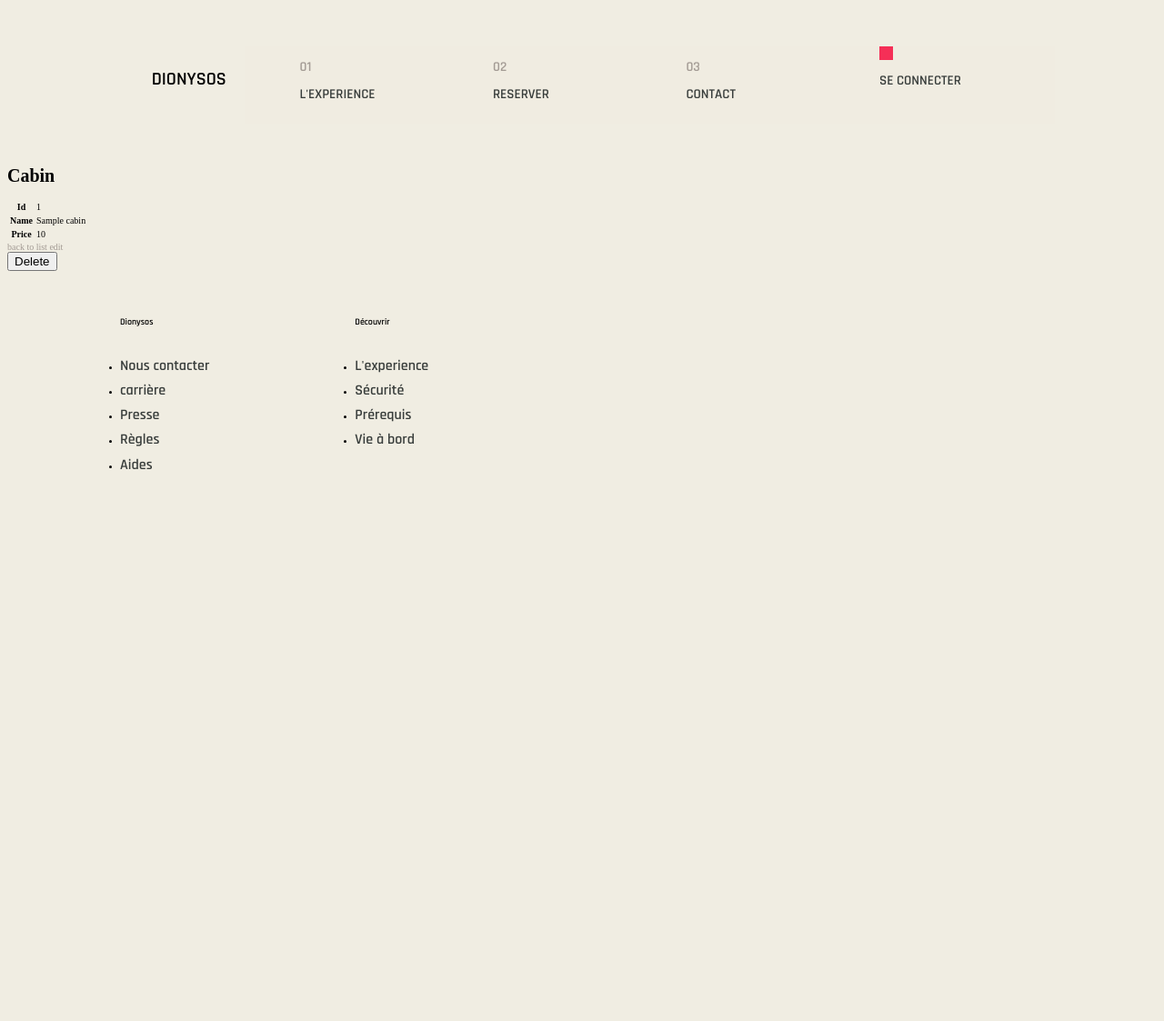
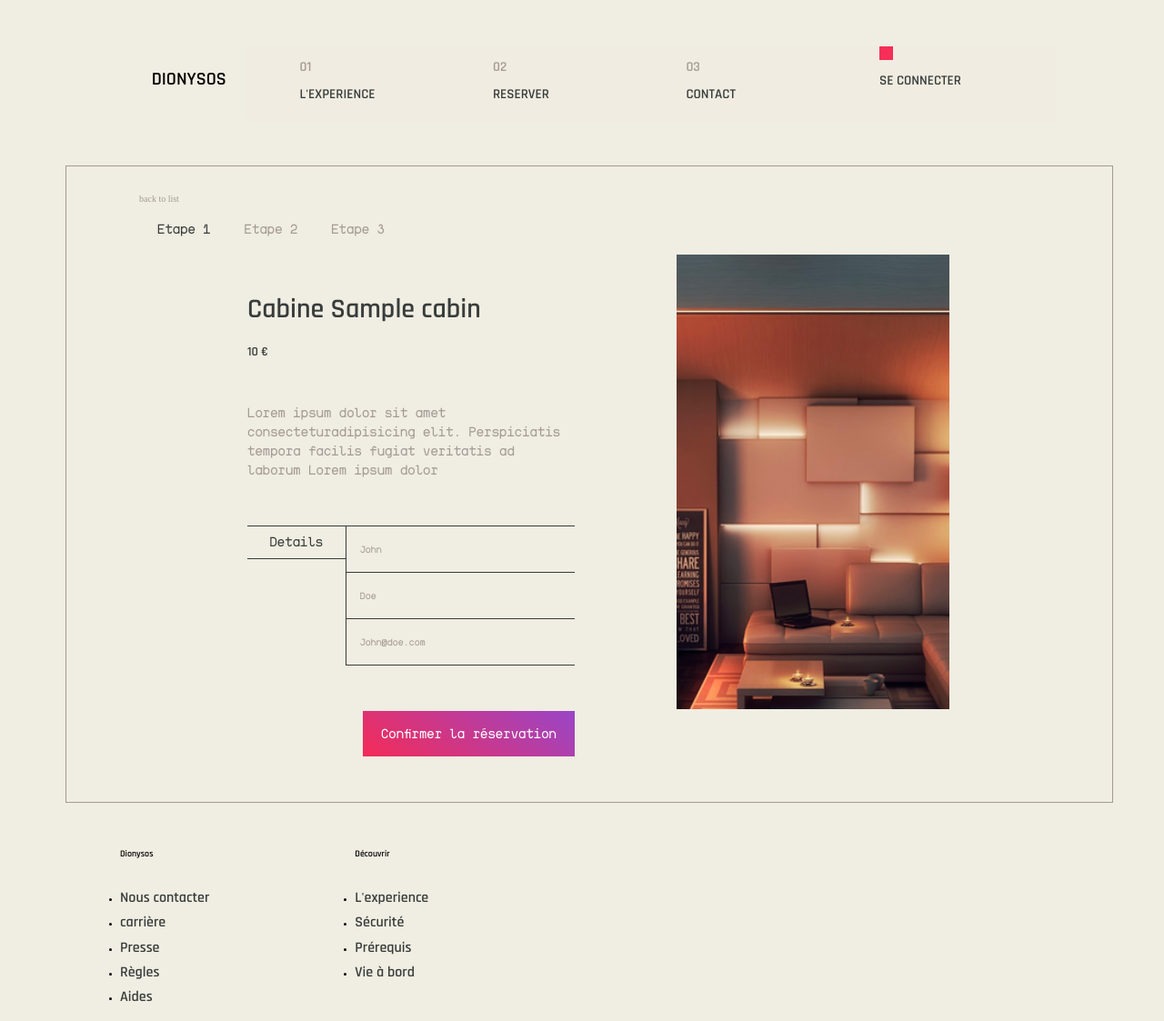
Before and after one commit to Paulehair/bbh_project, a Symfony app: template templates/cabin/show.html.twig in a window 1280 px wide. Shown: the top 1123 px of the page at 91% size. Before the commit the page ends 516 px from the top, so only its background shows below. Run offline with Twig, Linux system fonts and the light colour scheme; the template is opened without the code that fills it: most values are stand-ins (such as "Sample title", 1, 10 or a date in 2020); some libraries are stand-ins or nearby versions.

Commit message:
inte twig cabin_list and cabin

```diff
--- a/templates/cabin/show.html.twig
+++ b/templates/cabin/show.html.twig
@@ -1,30 +1,44 @@
 {% extends 'base.html.twig' %}
+{% block title %}Cabin{% endblock %}
+{% block body %}
+    <section class="CabinDetails">
+        <a href="{{ path('cabin_index') }}">back to list</a>
+        <div class="Steps">
+            <div class="Steps_container">
+                <span class="Steps_item--current">Etape 1</span>
+                <span class="Steps_item">Etape 2</span>
+                <span class="Steps_item">Etape 3</span>
+            </div>
+        </div>
+        <div class="InfoPannel">
+            <div class="InfoPannel_container">
+                <div class="Thumbnail" style="background-image: url('../assets/img/thumbnail.png');"></div>
+                <div class="Infos">
+                    <div class="Infos_titleContainer">
+                        <h1 class="Infos_title">Cabine {{ cabin.name }}</h1>
+                        <div class="Infos_priceContainer">
+                            <span class="Infos_price">{{ cabin.price }} €</span>
+                        </div>
+                    </div>
+                    <p class="Infos_description">Lorem ipsum dolor  sit amet consecteturadipisicing elit. Perspiciatis tempora facilis fugiat veritatis ad laborum Lorem ipsum dolor  </p>
+                    <div class="BookingDetails">
+                        <div class="BookingDetails_container">
+                            <div class="BookingDetails_tableHead">
+                                <div class="BookingDetails_HeadTitle">Details</div>
+                            </div>
+                            <div class="BookingDetails_content">
+                                <div class="BookingDetails_item"><span>John</span></div>
+                                <div class="BookingDetails_item"><span>Doe</span></div>
+                                <div class="BookingDetails_item"><span>John@doe.com</span></div>
+                            </div>
+                        </div>
+                    </div>
 
-{% block title %}Cabin{% endblock %}
-
-{% block body %}
-    <h1>Cabin</h1>
-
-    <table class="table">
-        <tbody>
-            <tr>
-                <th>Id</th>
-                <td>{{ cabin.id }}</td>
-            </tr>
-            <tr>
-                <th>Name</th>
-                <td>{{ cabin.name }}</td>
-            </tr>
-            <tr>
-                <th>Price</th>
-                <td>{{ cabin.price }}</td>
-            </tr>
-        </tbody>
-    </table>
-
-    <a href="{{ path('cabin_index') }}">back to list</a>
-
-    <a href="{{ path('cabin_edit', {'id': cabin.id}) }}">edit</a>
-
-    {{ include('cabin/_delete_form.html.twig') }}
+                    <div class="Infos_btnContainer">
+                        <a href="#" class="Infos_btn Button">Confirmer la réservation</a>
+                    </div>
+                </div>
+            </div>
+        </div>
+    </section>
 {% endblock %}
```
Also changed, not shown: templates/cabin/index.html.twig (+4 -32 lines), public/assets/css/main.css, public/assets/scss/components/_cabinlist.scss, 1 other file.
